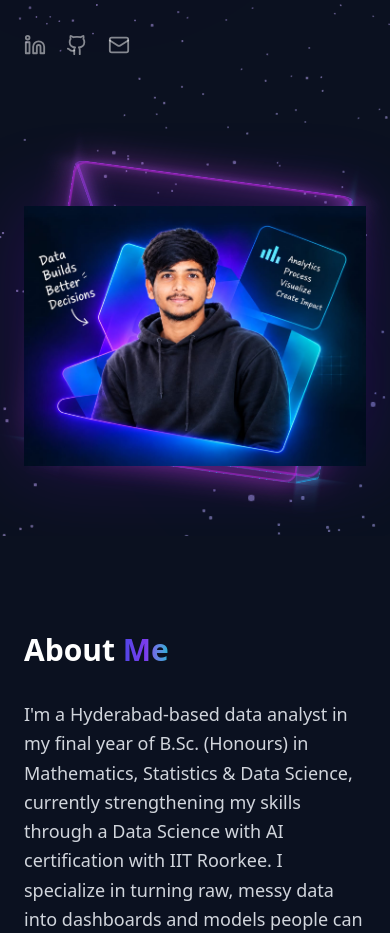
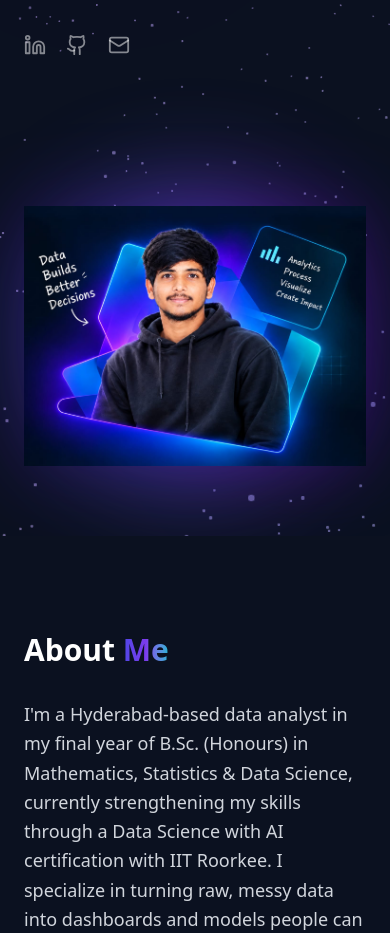
Before and after one commit to sidducv0528/siddu-portfolio-, a Next.js app: page / in a window 390 px wide. Shown: the part 842-1775 px from the top of the page. Built offline with nearby package versions, Linux system fonts and the light colour scheme.

Commit message:
Replace 3D cube with soft aura effect

```diff
--- a/src/components/Hero.tsx
+++ b/src/components/Hero.tsx
@@ -166,34 +166,12 @@ export function Hero() {
             transition={{ duration: 1 }}
             className="relative w-full h-full flex items-center justify-center"
           >
-            {/* Animated 3D Glowing Cube Behind Photo */}
-            <div className="absolute w-[400px] h-[400px] -z-10 [perspective:1200px] flex items-center justify-center">
-              <motion.div
-                animate={{
-                  rotateX: [0, 360],
-                  rotateY: [0, 360],
-                }}
-                transition={{
-                  duration: 25,
-                  repeat: Infinity,
-                  ease: "linear",
-                }}
-                className="relative w-64 h-64 [transform-style:preserve-3d]"
-              >
-                {/* Front */}
-                <div className="absolute inset-0 border-2 border-cyan-400/50 shadow-[0_0_30px_rgba(34,211,238,0.4)_inset,0_0_30px_rgba(34,211,238,0.4)] [transform:translateZ(128px)] rounded-xl" />
-                {/* Back */}
-                <div className="absolute inset-0 border-2 border-purple-500/50 shadow-[0_0_30px_rgba(168,85,247,0.4)_inset,0_0_30px_rgba(168,85,247,0.4)] [transform:rotateY(180deg)_translateZ(128px)] rounded-xl" />
-                {/* Right */}
-                <div className="absolute inset-0 border-2 border-cyan-400/50 shadow-[0_0_30px_rgba(34,211,238,0.4)_inset,0_0_30px_rgba(34,211,238,0.4)] [transform:rotateY(90deg)_translateZ(128px)] rounded-xl" />
-                {/* Left */}
-                <div className="absolute inset-0 border-2 border-purple-500/50 shadow-[0_0_30px_rgba(168,85,247,0.4)_inset,0_0_30px_rgba(168,85,247,0.4)] [transform:rotateY(-90deg)_translateZ(128px)] rounded-xl" />
-                {/* Top */}
-                <div className="absolute inset-0 border-2 border-fuchsia-500/50 shadow-[0_0_30px_rgba(217,70,239,0.4)_inset,0_0_30px_rgba(217,70,239,0.4)] [transform:rotateX(90deg)_translateZ(128px)] rounded-xl" />
-                {/* Bottom */}
-                <div className="absolute inset-0 border-2 border-fuchsia-500/50 shadow-[0_0_30px_rgba(217,70,239,0.4)_inset,0_0_30px_rgba(217,70,239,0.4)] [transform:rotateX(-90deg)_translateZ(128px)] rounded-xl" />
-              </motion.div>
-            </div>
+            {/* Soft Pulsating Glow Behind Photo */}
+            <motion.div
+              animate={{ scale: [1, 1.05, 1], opacity: [0.5, 0.8, 0.5] }}
+              transition={{ duration: 4, repeat: Infinity, ease: "easeInOut" }}
+              className="absolute w-[250px] h-[250px] lg:w-[350px] lg:h-[350px] bg-gradient-to-r from-blue-500 to-purple-600 rounded-full blur-[60px] -z-10"
+            />
 
             <Image
               src="/images/projects/profile.jpg"
```
